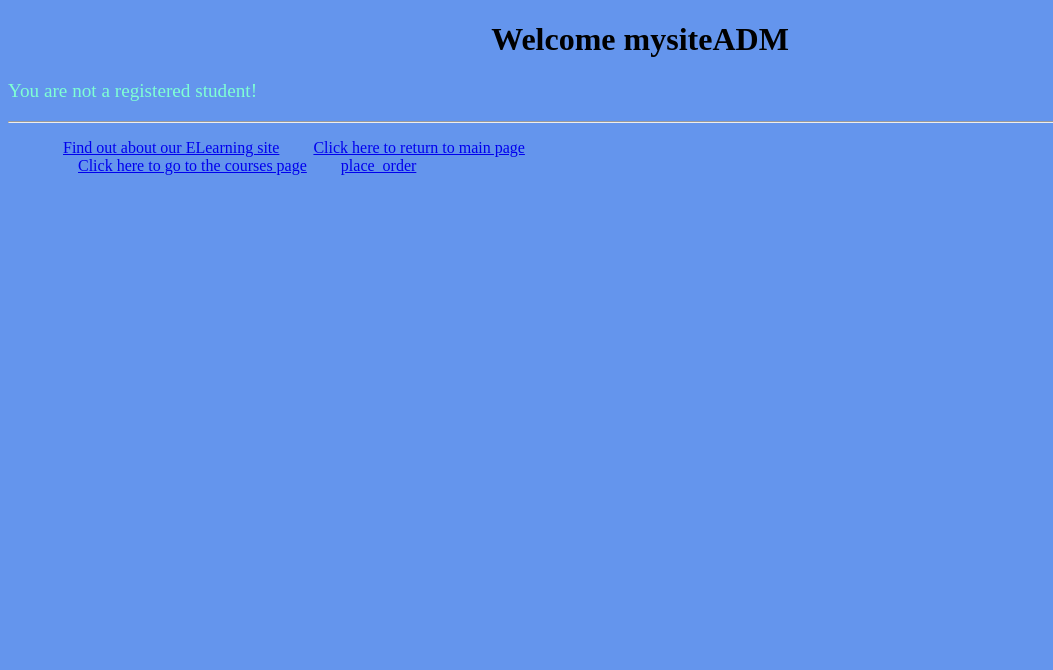
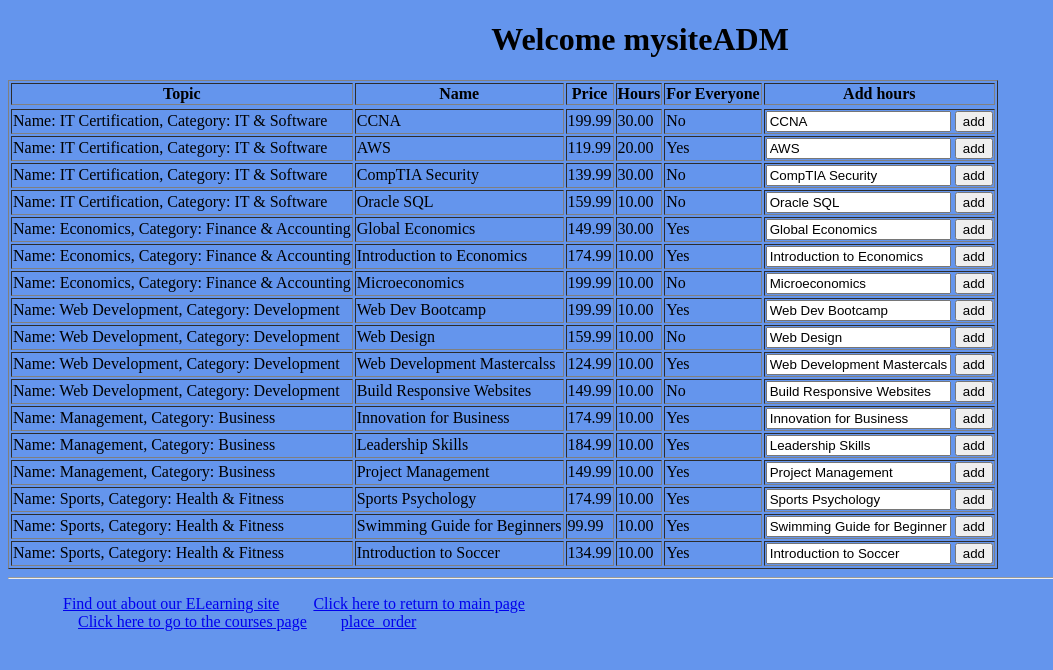
Before and after one commit to cao-weiwei/mysite20, a Django app: page /myapp/myaccount/ in a window 1280 px wide. Shown: the top 670 px of the page, without its empty margins (0-1053 px from the left). Run offline with Django 3.2, Linux system fonts and the light colour scheme; a user stored in the database is signed in; data comes from the database, SQL or seed files in the repository; both versions use the stored data as it was after the commit.

Commit message:
implement the admin module part

```diff
--- a/myapp/models.py
+++ b/myapp/models.py
@@ -22,6 +22,7 @@
     """ model for Course """
     topic = models.ForeignKey(Topic, related_name='courses', on_delete=models.CASCADE)
     name = models.CharField(max_length=200)
+    hours = models.DecimalField(max_digits=10, decimal_places=2)
     price = models.DecimalField(max_digits=10, decimal_places=2)
     for_everyone = models.BooleanField(default=True)
     description = models.TextField(max_length=300, null=True, blank=True)
--- a/myapp/templates/myapp/myaccount.html
+++ b/myapp/templates/myapp/myaccount.html
@@ -11,7 +11,39 @@
 
 {% block body_block %}
     {% if error %}
-        <p>{{ error }}</p>
+        <table border="1">
+            <tr>
+                <th>Topic</th>
+                <th>Name</th>
+                <th>Price</th>
+                <th>Hours</th>
+                <th>For Everyone</th>
+                <th> Add hours </th>
+            </tr>
+            <tr>
+            {% for course in courses %}
+            <tr>
+                <td> {{ course.topic }}</td>
+                <td> {{ course.name }}</td>
+                <td> {{ course.price }} </td>
+                <td> {{ course.hours }} </td>
+                {% if course.for_everyone %}
+                    <td> Yes </td>
+                {% else %}
+                    <td> No </td>
+                {% endif %}
+
+                <td>
+                    <form action="{% url 'myapp:my_account' %}" method="post">
+                        {% csrf_token %}
+                        <input id="course_name" type="text" name="course_name" value="{{ course.name }}">
+                        <input type="submit" value="add">
+                    </form>
+                </td>
+            </tr>
+            {% endfor %}
+            </tr>
+        </table>
         {% else %}
         <p> First Name: {{ first_name }} </p>
         <p> Last Name: {{ last_name }} </p>
--- a/myapp/views.py
+++ b/myapp/views.py
@@ -8,6 +8,7 @@
 
 from .forms import *
 from .models import Topic, Course, Student, Order
+from .admin import CourseAdmin
 
 # lab 8
 from django.contrib.auth import authenticate, login, logout
@@ -176,25 +177,40 @@
 def myaccount(request):
     # if not request.user.is_authenticated():
     #     return redirect('myapp:user_login')
+    if request.method == 'POST':
 
-    students = Student.objects.filter(username=request.user.username)
-    data = dict()
-    # check the username
-    if students.count() == 0:
+        course_name = request.POST['course_name']
+        print(course_name)
+        CourseAdmin.add_50_to_hours(course_name)
+        data = dict()
         data['error'] = 'You are not a registered student!'
         data['username'] = request.user.username
+        data['courses'] = CourseAdmin.courses
+        return render(request, 'myapp/myaccount.html', data)
     else:
-        # The first and last name of the student.
-        # All the courses that have been ordered by the student.
-        # All the topics the student is interested in.
-        # for stu in students:
-        data['first_name'] = students[0].first_name
-        data['last_name'] = students[0].last_name
-        data['orders'] = Order.objects.filter(student_id=students[0].user_ptr_id)
-        # all_topics = students[0].interested_in
-        # print(all_topics.all())
-        data['interested_topics'] = students[0].interested_in.all()
-    return render(request, 'myapp/myaccount.html', data)
+        students = Student.objects.filter(username=request.user.username)
+
+        data = dict()
+        # check the username
+        if students.count() == 0:
+            data['error'] = 'You are not a registered student!'
+            data['username'] = request.user.username
+            data['courses'] = CourseAdmin.courses
+        else:
+            # The first and last name of the student.
+            # All the courses that have been ordered by the student.
+            # All the topics the student is interested in.
+            # for stu in students:
+            data['first_name'] = students[0].first_name
+            data['last_name'] = students[0].last_name
+            data['orders'] = Order.objects.filter(student_id=students[0].user_ptr_id)
+            # all_topics = students[0].interested_in
+            # print(all_topics.all())
+            data['interested_topics'] = students[0].interested_in.all()
+
+        return render(request, 'myapp/myaccount.html', data)
+
+
 
 
 def test_cookie(request):
```
Also changed, not shown: myapp/admin.py (+33 -0 lines), db.sqlite3.
